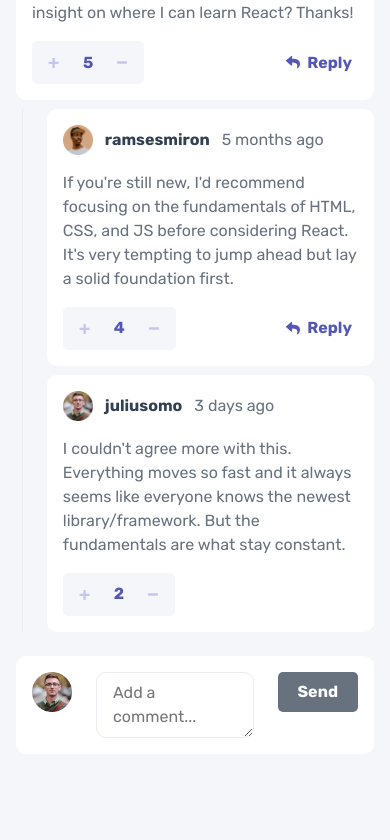
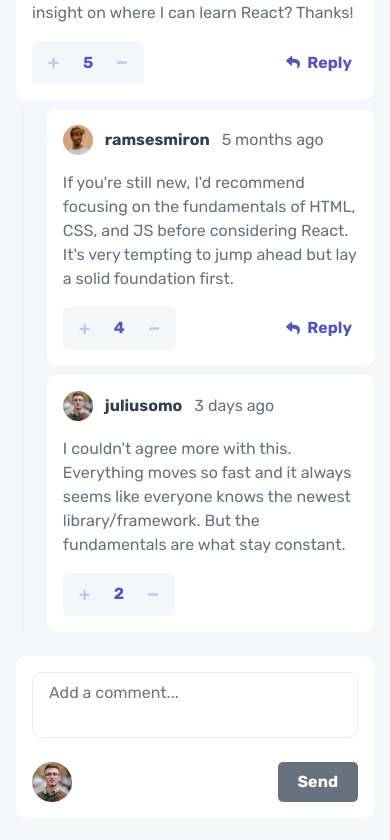
Before and after one commit to Alliemack77/fem-interactive-comments-section, a React (Create React App) app: page / in a window 390 px wide. Shown: the part 506-1346 px from the top of the page. Before the commit the page ends 1300 px from the top, so only its background shows below. Built offline with nearby package versions, Linux system fonts and the light colour scheme.

Commit message:
adding custom hook to handle form renders

```diff
--- a/src/components/Comment.js
+++ b/src/components/Comment.js
@@ -1,5 +1,6 @@
 import { useEffect, useState } from "react"
 import { getTimePassed } from "../helpers/helperFunctions"
+import { useViewport } from "../helpers/hooks"
 import Button from "./Button"
 import Form from "./Form"
 import CounterButton from "./CounterButton"
@@ -15,8 +16,7 @@ const Comment = ({
     type,
     parentId
 }) => {
-    const [windowWidth, setWindowWidth] = useState(window.innerWidth)
-
+    const {windowWidth} = useViewport()
     const fiveMinutes = 300000
     const timePassed = new Date() - new Date(comment.createdAt) > fiveMinutes
     const canDelete = currentUser === comment.user.username && !timePassed
@@ -33,11 +33,6 @@ const Comment = ({
                         }
                     </div>
 
-    useEffect(() => {
-        window.addEventListener('resize', () => {
-            setWindowWidth(window.innerWidth)
-        })
-    }, [windowWidth] )
 
     return (
         <article >
--- a/src/components/CommentsSection.js
+++ b/src/components/CommentsSection.js
@@ -111,7 +111,6 @@ const CommentSection = ({currentUser}) => {
                 <Form
                     labelText='Send'
                     handleSubmit={addComment}/>
-
             </section>
         </main>
     )
--- a/src/components/Form.js
+++ b/src/components/Form.js
@@ -1,9 +1,11 @@
-import { useState } from "react"
+import { useEffect, useState } from "react"
+import { useViewport } from "../helpers/hooks"
 import Button from "./Button"
 import currentUserImg from '../images/image-juliusomo.png'
 
 const Form = ({handleSubmit, labelText}) => {
     const [text, setText] = useState('')
+    const { windowWidth } = useViewport()
     const isDisabled = text.length === 0
 
     const handleTextAreaChange = (e) => {
@@ -17,13 +19,12 @@ const Form = ({handleSubmit, labelText}) => {
         setText('')
     }
 
-    return (
-        <form className='comment-form' onSubmit={submitForm}>
+    const formDesktopConfig = <form className='comment-form' onSubmit={submitForm}>
                                     <div>
                                         <img className='avatar' src={currentUserImg} alt='user avatar'/>
                                     </div>
                                     <textarea
-                className="comment-textarea"
+                                        className="textarea"
                                         placeholder='Add a comment...'
                                         value={text}
                                         onChange={handleTextAreaChange}
@@ -32,6 +33,26 @@ const Form = ({handleSubmit, labelText}) => {
                                         <Button text={labelText} type='submit' disabled={isDisabled} />
                                     </div>
                                 </form>
+
+    const formMobileConfig = <form className='comment-form' onSubmit={submitForm}>
+                                <textarea
+                                    className="textarea"
+                                    placeholder='Add a comment...'
+                                    value={text}
+                                    onChange={handleTextAreaChange}
+                                />
+                                <div className='buttons'>
+                                    <img className='avatar' src={currentUserImg} alt='user avatar'/>
+                                    <Button text={labelText} type='submit' disabled={isDisabled} />
+                                </div>
+
+                            </form>
+
+    return (
+        <>
+            { windowWidth < 500 && formMobileConfig }
+            { windowWidth > 500 && formDesktopConfig }
+        </>
     )
 }
 
--- /dev/null
+++ b/src/helpers/hooks.js
@@ -0,0 +1,17 @@
+import { useState, useEffect } from "react"
+
+export const useViewport = () => {
+    const [windowWidth, setWindowWidth] = useState(window.innerWidth)
+
+    useEffect(() => {
+        window.addEventListener('resize', () => {
+            setWindowWidth(window.innerWidth)
+        })
+
+        return () => window.removeEventListener('resize', () => {
+            setWindowWidth(window.innerWidth)
+        })
+    }, [windowWidth] )
+
+    return {windowWidth}
+}
--- a/src/scss/main.scss
+++ b/src/scss/main.scss
@@ -22,6 +22,53 @@ $fw-400: 400;
 $fw-300: 300;
 
 $fs-400: 1rem;
+
+
+/*** Reset ***/
+*,
+*::before,
+*::after {
+  box-sizing: border-box;
+}
+
+body,
+h1,
+h2,
+h3,
+h4,
+p {
+  margin: 0;
+}
+
+body {
+  min-height: 100vh;
+  text-rendering: optimizeSpeed;
+  line-height: 1.5;
+  font-size: $fs-400;
+  font-family: $ff-primary;
+  background-color: $clr-offwhite;
+  color: $clr-grey;
+}
+
+img,
+picture {
+  max-width: 100%;
+  display: block;
+}
+
+button,
+textarea {
+  font: inherit;
+}
+
+button {
+  border: none;
+  background-color: transparent;
+}
+
+svg {
+  cursor: pointer;
+}
 
 
 /*** Utility classes ***/
@@ -69,7 +116,6 @@ $fs-400: 1rem;
 .my-md { margin-block: 2rem;}
 .my-lrg { margin-block: 3rem;}
 
-
 // visually hide the element, but keep it in the accessability tree
 .sr-only {
   position: absolute;
@@ -81,53 +127,6 @@ $fs-400: 1rem;
   clip: rect(0, 0, 0, 0);
   white-space: nowrap; /* added line */
   border: 0;
-}
-
-/*** Reset ***/
-
-*,
-*::before,
-*::after {
-  box-sizing: border-box;
-}
-
-body,
-h1,
-h2,
-h3,
-h4,
-p {
-  margin: 0;
-}
-
-body {
-  min-height: 100vh;
-  text-rendering: optimizeSpeed;
-  line-height: 1.5;
-  font-size: $fs-400;
-  font-family: $ff-primary;
-  background-color: $clr-offwhite;
-  color: $clr-grey;
-}
-
-img,
-picture {
-  max-width: 100%;
-  display: block;
-}
-
-button,
-textarea {
-  font: inherit;
-}
-
-button {
-  border: none;
-  background-color: transparent;
-}
-
-svg {
-  cursor: pointer;
 }
 
 
@@ -259,6 +258,7 @@ svg {
 
 .comment-form {
   display: flex;
+  flex-direction: column;
   gap: 1.5rem;
   margin-block-end: .55rem;
   padding: clamp(1rem, 3vw, 1.75rem);
@@ -269,15 +269,25 @@ svg {
     max-width: 40px;
   }
 
-  .comment-textarea {
+  .textarea {
+    resize: none;
     width: 100%;
     color: $clr-grey;
     border-color: $clr-light-grey;
     border-radius: 10px;
     padding: .5em 1em;
+
+    &:focus-within {
+      outline-color: $clr-blue;
+    }
   }
 
-  .comment-textarea:focus-within {
-    outline-color: $clr-blue;
+  .buttons {
+    display: flex;
+    justify-content: space-between;
+  }
+
+  @media (min-width: 500px) {
+    flex-direction: row;
   }
 }
```
Lines whose indentation alone changed are shown as unchanged.
